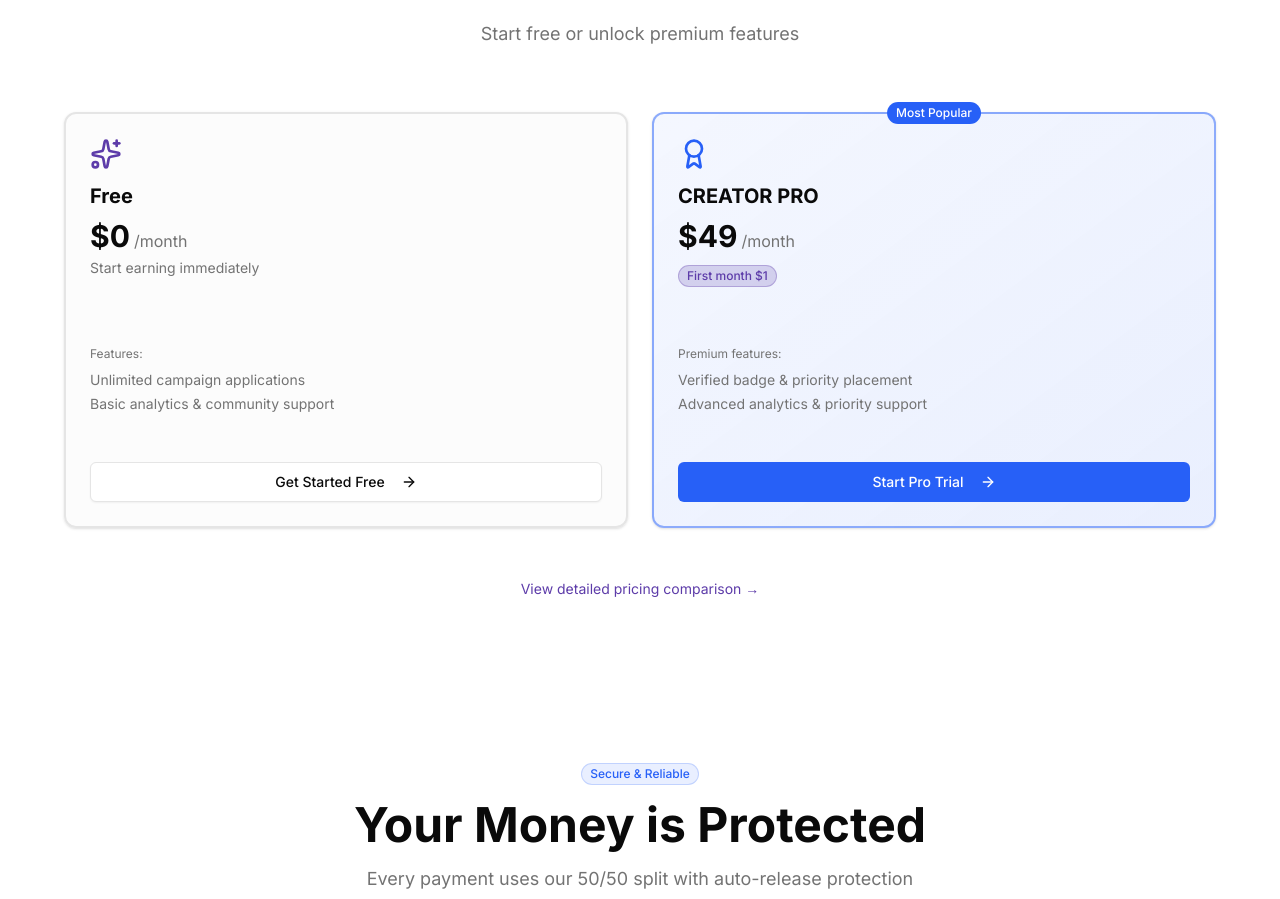
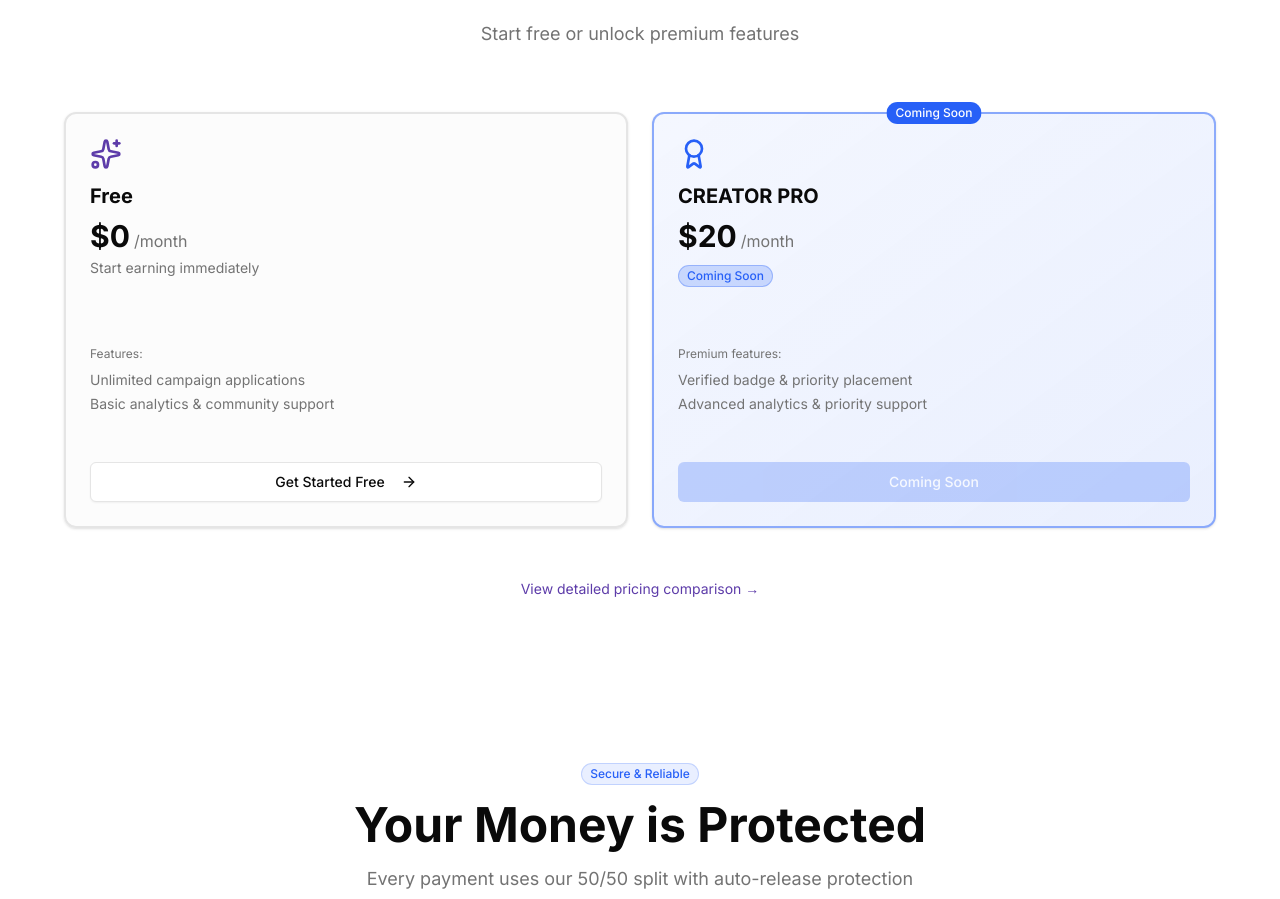
Before and after one commit to snezhinskayaaaa/influx-mvp, a Next.js app: page /influencers in a window 1280 px wide. Shown: the part 5039-5938 px from the top of the page. Built offline with nearby package versions, Linux system fonts and the light colour scheme.

Commit message:
fix: Creator Pro $49→$20, all Pro buttons disabled with Coming Soon

```diff
--- a/app/brands/page.tsx
+++ b/app/brands/page.tsx
@@ -717,11 +717,8 @@ export default function BrandsPage() {
                 </div>
               </div>
 
-              <Button asChild className="w-full bg-primary hover:bg-primary/90 h-9 lg:h-10 text-sm">
-                <Link href="/signup?type=brand&plan=pro">
-                  Start Pro Trial
-                  <ArrowRight className="ml-2 h-3 w-3 lg:h-4 lg:w-4" />
-                </Link>
+              <Button disabled className="w-full bg-primary/50 h-9 lg:h-10 text-sm opacity-50 cursor-not-allowed">
+                Coming Soon
               </Button>
             </Card>
           </div>
--- a/app/influencers/page.tsx
+++ b/app/influencers/page.tsx
@@ -837,18 +837,18 @@ export default function InfluencersPage() {
             {/* Creator Pro */}
             <Card className="pt-6 px-4 pb-4 lg:p-6 bg-gradient-to-br from-primary/5 to-primary/10 border-2 border-primary/50 hover:border-primary transition-all relative flex flex-col min-w-[280px] lg:min-w-0 snap-center">
               <Badge className="absolute -top-2 lg:-top-3 left-1/2 -translate-x-1/2 bg-primary text-primary-foreground text-xs">
-                Most Popular
+                Coming Soon
               </Badge>
 
               <div className="mb-4 lg:mb-6 h-[140px] lg:h-[160px] mt-2 lg:mt-0">
                 <Award className="h-6 w-6 lg:h-8 lg:w-8 text-primary mb-2 lg:mb-3" />
                 <h3 className="text-base lg:text-xl font-bold mb-1 lg:mb-2">CREATOR PRO</h3>
                 <div className="flex items-baseline gap-1 mb-2">
-                  <span className="text-2xl lg:text-3xl font-bold">$49</span>
+                  <span className="text-2xl lg:text-3xl font-bold">$20</span>
                   <span className="text-sm lg:text-base text-muted-foreground">/month</span>
                 </div>
-                <Badge className="bg-secondary/20 text-secondary border-secondary/30 text-xs">
-                  First month $1
+                <Badge className="bg-primary/20 text-primary border-primary/30 text-xs">
+                  Coming Soon
                 </Badge>
               </div>
 
@@ -860,11 +860,8 @@ export default function InfluencersPage() {
                 </div>
               </div>
 
-              <Button asChild className="w-full bg-primary hover:bg-primary/90 h-9 lg:h-10 text-sm">
-                <Link href="/signup?type=influencer&plan=pro">
-                  Start Pro Trial
-                  <ArrowRight className="ml-2 h-3 w-3 lg:h-4 lg:w-4" />
-                </Link>
+              <Button disabled className="w-full bg-primary/50 h-9 lg:h-10 text-sm opacity-50 cursor-not-allowed">
+                Coming Soon
               </Button>
             </Card>
           </div>
--- a/app/pricing/page.tsx
+++ b/app/pricing/page.tsx
@@ -372,11 +372,11 @@ export default function PricingPage() {
                     <Award className="h-8 w-8 md:h-10 md:w-10 text-primary mb-3 md:mb-4" />
                     <h3 className="text-xl md:text-2xl font-bold mb-2">CREATOR PRO</h3>
                     <div className="flex items-baseline gap-1 mb-2">
-                      <span className="text-3xl md:text-4xl font-bold">$49</span>
+                      <span className="text-3xl md:text-4xl font-bold">$20</span>
                       <span className="text-sm md:text-base text-muted-foreground">/month</span>
                     </div>
-                    <Badge className="bg-secondary/20 text-secondary border-secondary/30 mb-3 md:mb-4 text-xs">
-                      First month $1
+                    <Badge className="bg-primary/20 text-primary border-primary/30 mb-3 md:mb-4 text-xs">
+                      Coming Soon
                     </Badge>
                     <p className="text-sm text-muted-foreground">
                       Level up your earnings
@@ -406,11 +406,8 @@ export default function PricingPage() {
                     </div>
                   </div>
 
-                  <Button asChild className="w-full text-sm h-10">
-                    <Link href="/signup?type=creator&plan=pro">
-                      Start Pro Trial
-                      <ArrowRight className="ml-2 h-4 w-4" />
-                    </Link>
+                  <Button disabled className="w-full text-sm h-10 opacity-50 cursor-not-allowed">
+                    Coming Soon
                   </Button>
                 </Card>
               </motion.div>
@@ -546,11 +543,8 @@ export default function PricingPage() {
                     </div>
                   </div>
 
-                  <Button asChild className="w-full text-sm h-10">
-                    <Link href="/signup?type=brand&plan=pro">
-                      Start Pro Trial
-                      <ArrowRight className="ml-2 h-4 w-4" />
-                    </Link>
+                  <Button disabled className="w-full text-sm h-10 opacity-50 cursor-not-allowed">
+                    Coming Soon
                   </Button>
                 </Card>
               </motion.div>
```
